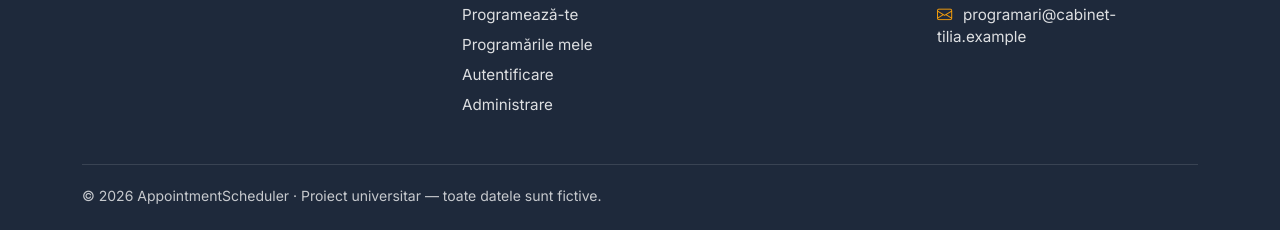
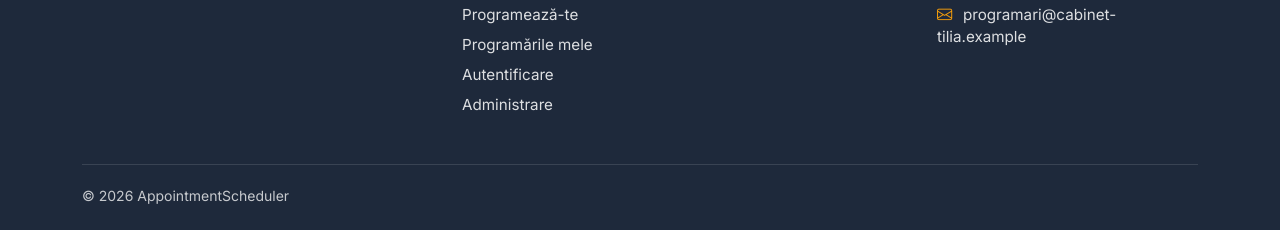
Before and after one commit to popa-crinuta/appointment-scheduler, a plain HTML site: page index.html in a window 1280 px wide. Shown: the part 3046-3276 px from the top of the page. Drawn offline with nearby package versions, Linux system fonts and the light colour scheme.

Commit message:
README:corectare subsol

```diff
--- a/index.html
+++ b/index.html
@@ -401,7 +401,7 @@
         </div>
       </div>
       <div class="footer-bottom">
-        <p>© <span data-an-curent>2026</span> AppointmentScheduler · Proiect universitar — toate datele sunt fictive.</p>
+        <p>© <span data-an-curent>2026</span> AppointmentScheduler </p>
       </div>
     </div>
   </footer>
```
